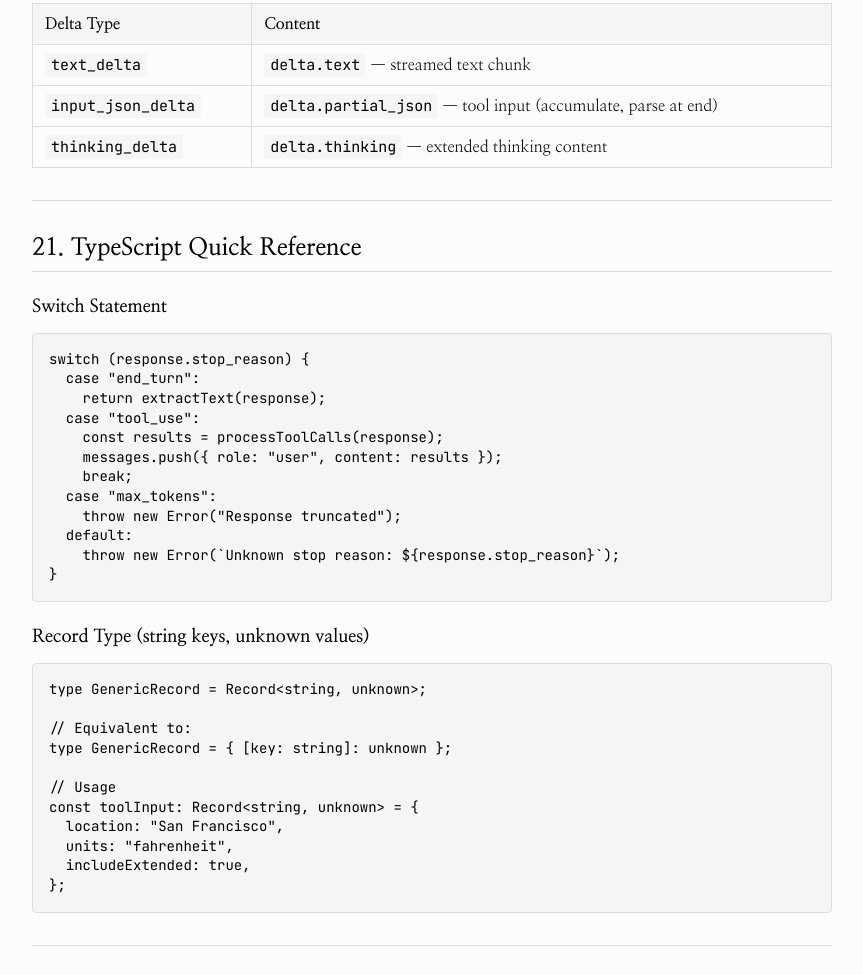
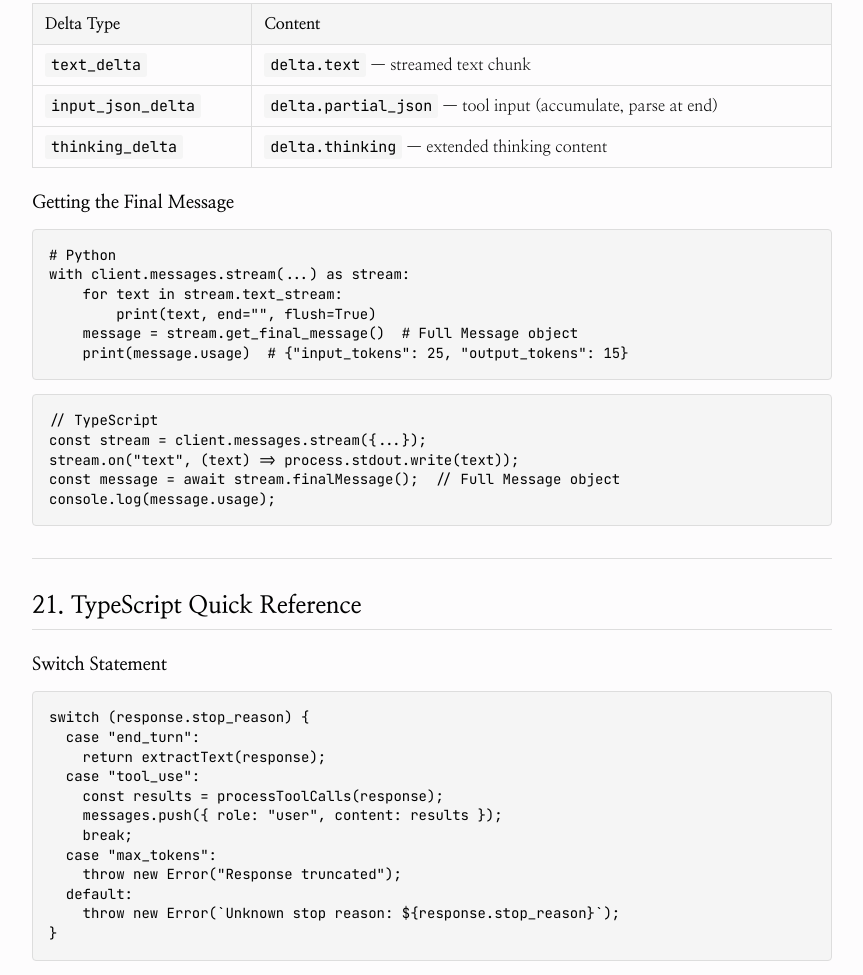
Before and after one commit to kentwalters/kentwalters.com, a plain HTML site: page reference/index.html in a window 1280 px wide. Shown: the part 9545-10520 px from the top of the page, without its empty margins (208-1071 px from the left). Drawn offline with Linux system fonts and the light colour scheme.

Commit message:
Deploy to Vercel

```diff
--- a/reference/index.html
+++ b/reference/index.html
@@ -587,6 +587,20 @@ await client.messages
         </tr>
       </table>
 
+      <h3>Getting the Final Message</h3>
+      <pre><code># Python
+with client.messages.stream(...) as stream:
+    for text in stream.text_stream:
+        print(text, end="", flush=True)
+    message = stream.get_final_message()  # Full Message object
+    print(message.usage)  # {"input_tokens": 25, "output_tokens": 15}</code></pre>
+
+      <pre><code>// TypeScript
+const stream = client.messages.stream({...});
+stream.on("text", (text) =&gt; process.stdout.write(text));
+const message = await stream.finalMessage();  // Full Message object
+console.log(message.usage);</code></pre>
+
       <hr>
 
       <h2>21. TypeScript Quick Reference</h2>
```
Also changed, not shown: claude-reference.md (+16 -0 lines).
